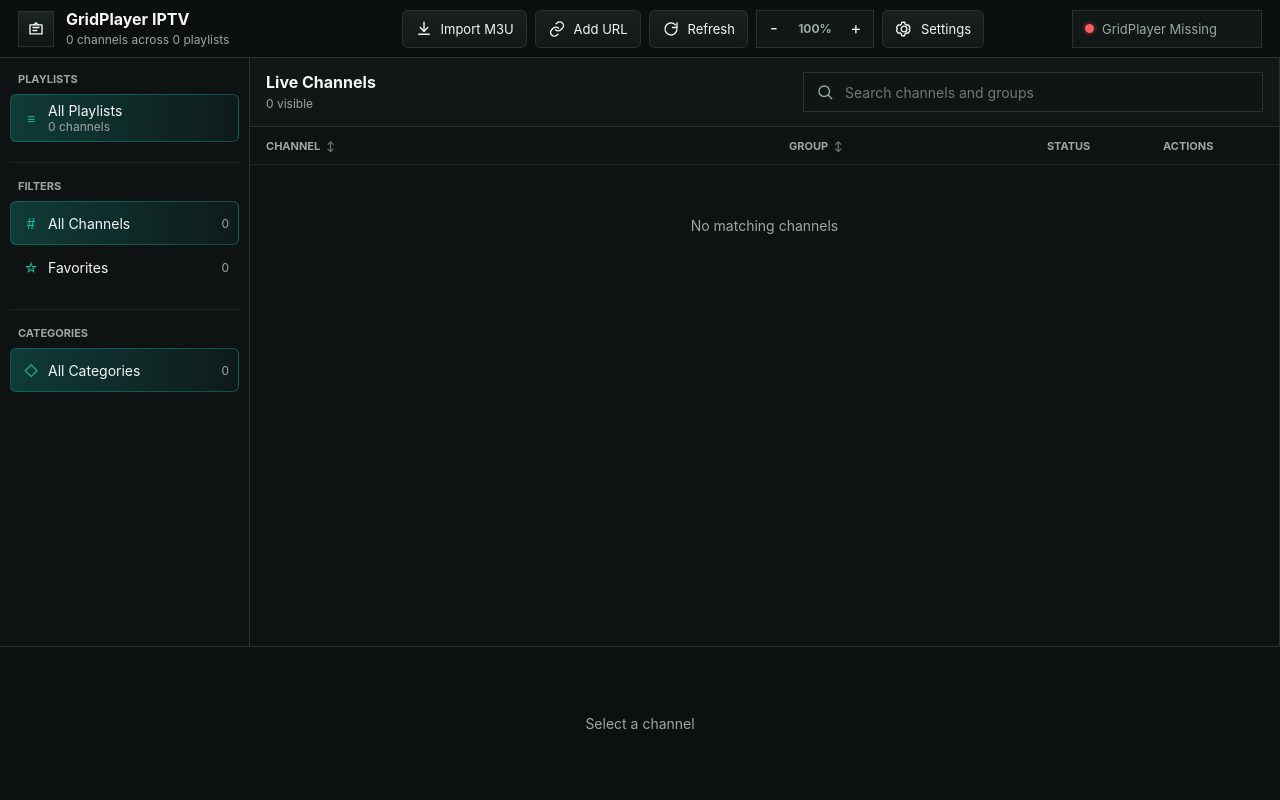
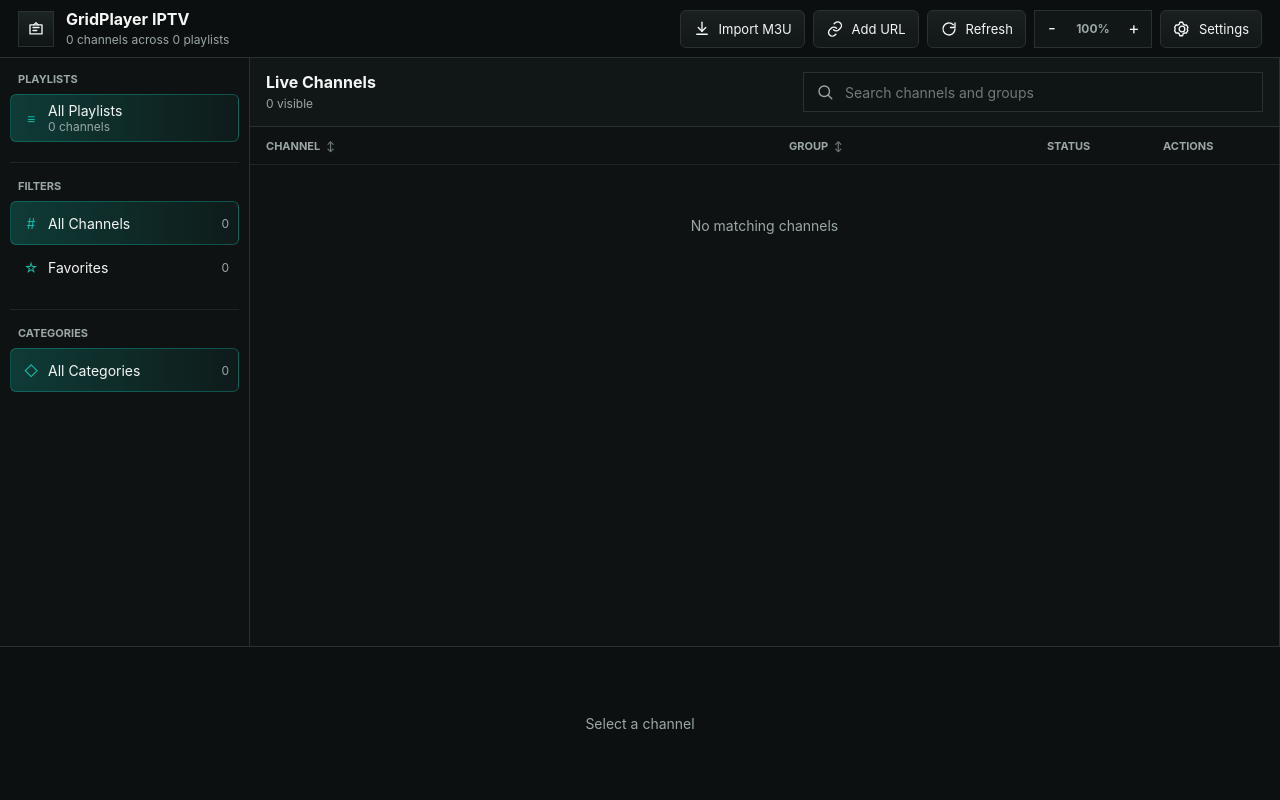
Before and after one commit to jeremygold02/gridplayer-iptv, a Flask app: page / in a window 1280 px wide. Run offline with Flask 3, Linux system fonts and the light colour scheme; data that the repository does not hold is empty.

Commit message:
chore: remove gridplayer status badge

```diff
--- a/static/app.js
+++ b/static/app.js
@@ -228,10 +228,6 @@ function renderStatus() {
   els.channelSummary.textContent = `${total} channels across ${sourceCount} playlist${sourceCount === 1 ? "" : "s"}`;
   els.allCount.textContent = total;
   els.favoriteCount.textContent = appState.favorites.length;
-  els.gridStatus.innerHTML = `
-    <span class="status-dot ${appState.gridplayer.available ? "" : "offline"}"></span>
-    <span>GridPlayer ${appState.gridplayer.available ? "Ready" : "Missing"}</span>
-  `;
 }
 
 function renderSources() {
@@ -530,7 +526,7 @@ function initEls() {
   [
     "channelSummary", "importFileButton", "importUrlButton", "refreshButton", "settingsButton",
     "zoomOutButton", "zoomValue", "zoomInButton",
-    "gridStatus", "sourceList", "allCount", "favoriteCount", "categoryList", "resultCount",
+    "sourceList", "allCount", "favoriteCount", "categoryList", "resultCount",
     "searchInput", "channelList", "detailBar", "fileInput", "urlModal",
     "urlForm", "urlNameInput", "urlInput", "settingsModal", "settingsForm",
     "gridplayerPathInput", "toast",
--- a/static/styles.css
+++ b/static/styles.css
@@ -64,7 +64,7 @@ svg {
 
 .topbar {
   display: grid;
-  grid-template-columns: minmax(260px, 1fr) auto 260px;
+  grid-template-columns: minmax(260px, 1fr) auto;
   align-items: center;
   gap: 18px;
   padding: 0 18px;
@@ -176,33 +176,6 @@ svg {
   padding: 0 12px;
   border-radius: 6px;
   font-size: 13px;
-}
-
-.grid-status {
-  justify-self: end;
-  display: inline-flex;
-  align-items: center;
-  gap: 8px;
-  min-width: 190px;
-  height: 38px;
-  padding: 0 12px;
-  border: 1px solid var(--line);
-  background: #111616;
-  color: var(--muted);
-  font-size: 13px;
-}
-
-.status-dot {
-  width: 9px;
-  height: 9px;
-  border-radius: 50%;
-  background: var(--green);
-  box-shadow: 0 0 0 3px rgba(91, 208, 97, 0.12);
-}
-
-.status-dot.offline {
-  background: var(--red);
-  box-shadow: 0 0 0 3px rgba(255, 90, 95, 0.12);
 }
 
 .workspace {
--- a/templates/index.html
+++ b/templates/index.html
@@ -41,10 +41,6 @@
             <span>Settings</span>
           </button>
         </nav>
-        <div class="grid-status" id="gridStatus">
-          <span class="status-dot"></span>
-          <span>GridPlayer</span>
-        </div>
       </header>
 
       <main class="workspace">
```
